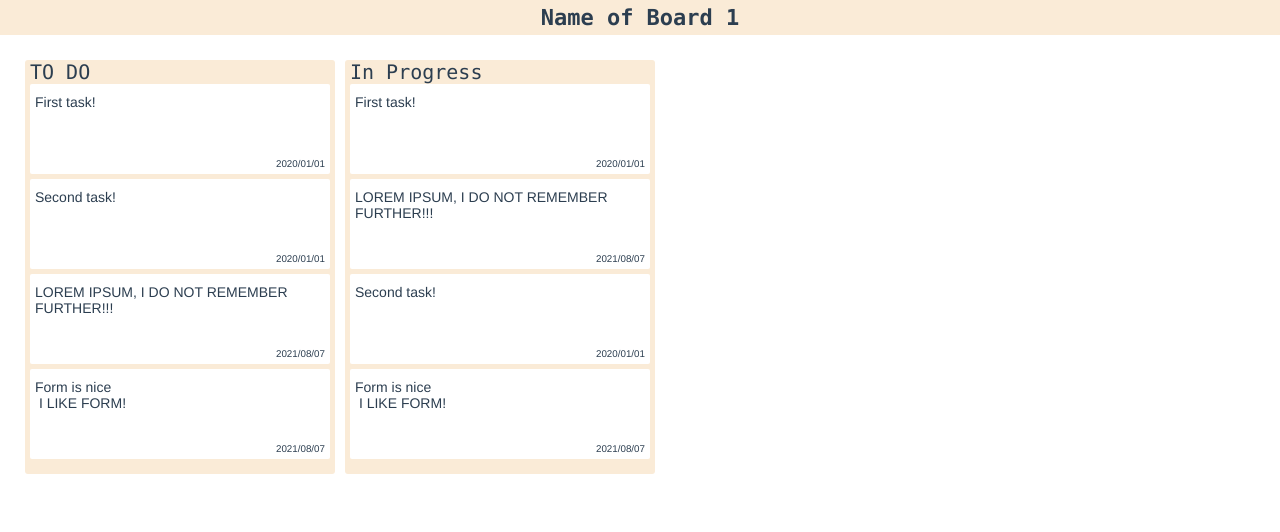
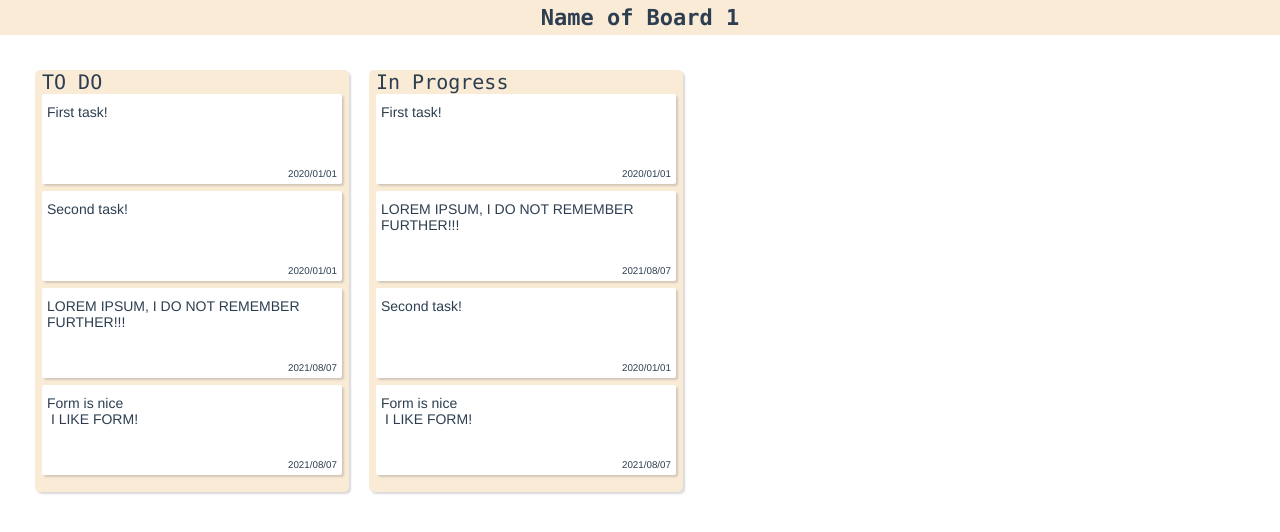
Before and after one commit to DarkoiV/Kanban, a Vue app: page /board/1 in a window 1280 px wide. Shown: the top 532 px of the page. Built offline with nearby package versions, Linux system fonts and the light colour scheme.

Commit message:
Added shadow effect

```diff
--- a/src/App.vue
+++ b/src/App.vue
@@ -12,4 +12,7 @@
   -moz-osx-font-smoothing: grayscale;
   color: #2c3e50;
 }
+.shadowBox {
+  box-shadow: 2px 2px 2px 0px rgba(0, 0, 15, 0.15);
+}
 </style>
--- a/src/components/List.vue
+++ b/src/components/List.vue
@@ -1,5 +1,5 @@
 <template>
-  <div class="list">
+  <div class="list shadowBox">
     <p id="title"> {{title}} </p>
     <Task
       v-for="task in tasks"
@@ -46,10 +46,10 @@ export default {
   align-self: flex-start;
 
   background-color: antiquewhite;
-  border-radius: 3px;
-  margin: 5px;
+  border-radius: 5px;
+  margin: 10px;
 
-  padding: 5px;
+  padding: 7px;
   padding-top: 0px;
   padding-bottom: 10px;
 
--- a/src/components/Task.vue
+++ b/src/components/Task.vue
@@ -1,5 +1,5 @@
 <template>
-  <div class="task" ref="taskContainer" draggable="true" @dblclick="editTask">
+  <div class="task shadowBox" ref="taskContainer" draggable="true" @dblclick="editTask">
     <p
       class="cardText"
       v-show="!editable"
@@ -99,7 +99,7 @@ export default {
 
   padding: 5px;
   padding-top: 10px;
-  margin-bottom: 5px;
+  margin-bottom: 7px;
 }
 textarea {
   font-family: Avenir, Helvetica, Arial, sans-serif;
--- a/src/views/Board.vue
+++ b/src/views/Board.vue
@@ -126,6 +126,6 @@ export default {
   display: flex;
   flex-direction: row;
   flex-wrap: nowrap;
-  padding: 20px;
+  padding: 25px;
 }
 </style>
```
